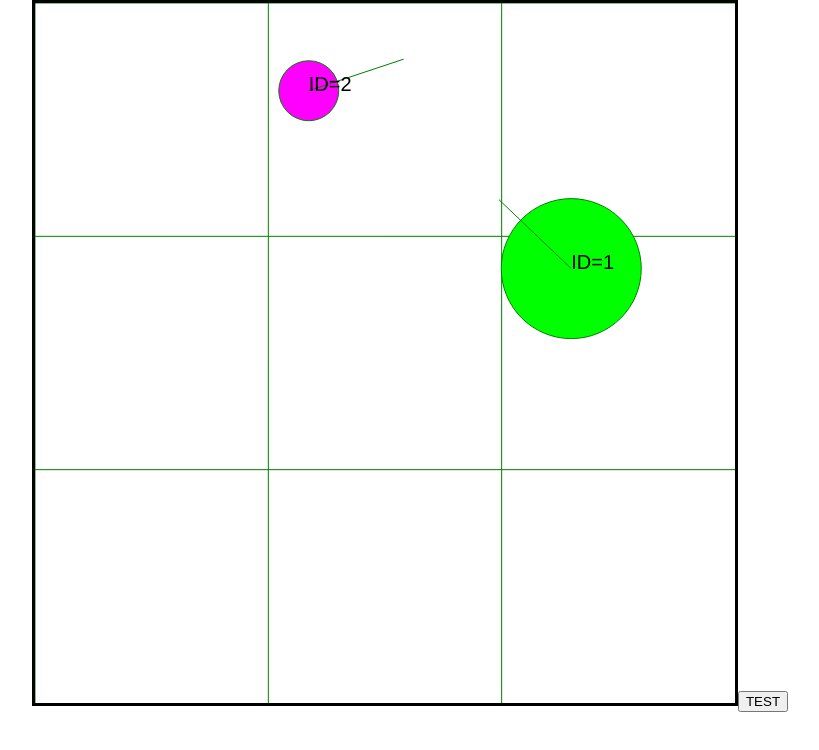
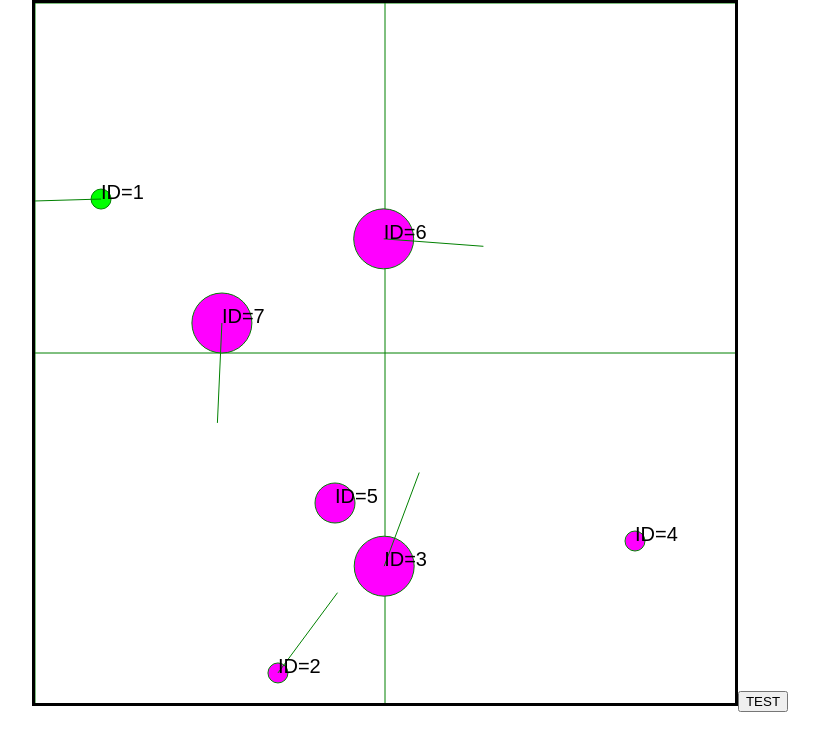
Before and after one commit to unary-code/particle-simulator-demo-1, a React (Create React App) app: page / in a window 1280 px wide. Shown: the top 750 px of the page, without its empty margins (230-1049 px from the left). Built offline with nearby package versions, Linux system fonts and the light colour scheme.

Commit message:
Updated initial posArr and numCells is now 2. Some times where there should be collisions either 1) the objects ignore each other and nothing happens or 2) one or two of the objects instantaneously move around (usually to very close to a wall) and change their directions I think.

```diff
--- a/src/App.js
+++ b/src/App.js
@@ -253,7 +253,7 @@ function App() {
 
   const BALL_RADIUS = 40;
 
-  const NUM_CELLS = 3;
+  const NUM_CELLS = 2;
 
   let ug;
 
@@ -273,14 +273,18 @@ function App() {
   ]
   */
 
-  /*
+
   let posArr = [
-    {x: 600, y:80, color: 'radfasdfadsf', vx: 0, vy: 0.1, radius: 70, mass: 10, done: false, id: 1},
-    {       color: "#ff00ff", id: 2, mass: 10, radius: 30, vx: 0.025, vy: -0.025, x: 79, y: 116     },
+    {x: 600, y:80, color: 'radfasdfadsf', vx: 0, vy: 0.1, radius: 10, mass: 10, done: false, id: 1},
+    {       color: "#ff00ff", id: 2, mass: 10, radius: 10, vx: 0.025, vy: -0.025, x: 79, y: 116     },
     {color: "#ff00ff",     id: 3,     mass: 10,     radius: 30,     vx: 0.025,     vy: 0.05,     x: 90,     y: 31},
-    {       color: "#ff00ff", id: 4, mass: 10, radius: 70, vx: 0, vy: 0, x: 600, y: 538     }
+    {       color: "#ff00ff", id: 4, mass: 10, radius: 10, vx: 0, vy: 0, x: 600, y: 538     },
+    {       color: "#ff00ff", id: 5, mass: 10, radius: 20, vx: 0, vy: 0, x: 300, y: 500     },
+    {       color: "#ff00ff", id: 6, mass: 10, radius: 30, vx: -0.1, vy: -0.2, x: 100, y: 610     },
+    {       color: "#ff00ff", id: 7, mass: 10, radius: 30, vx: -0.2, vy: 0.05, x: 40, y: 250     }
+
   ]
-  */
+
 
   /*
   let posArr = [
@@ -291,11 +295,12 @@ function App() {
   ]
 */
 
-
+/*
   let posArr = [
     {color: "#ff00ff",     id: 2,     mass: 10,     radius: 30,     vx: 1.5404/2,     vy: -0.899216/2,     x: 464.393,     y: 367.652},
     {x: 600, y: 322.599, color: 'radfasdfadsf', vx: 0, vy: 0.1, radius: 70, mass: 10, done: false, id: 1}
   ]
+*/
 
   const generatePos = (N) => {
 
@@ -556,7 +561,7 @@ function App() {
 
   const setup = () => {
   generatePos(0);
-  speedUp(2);
+  speedUp(20);
   console.log("after generatePos, posArr=", posArr);
   ug = new UniformGrid(posArr, CVS_WIDTH, CVS_HEIGHT, NUM_CELLS);
 
```
